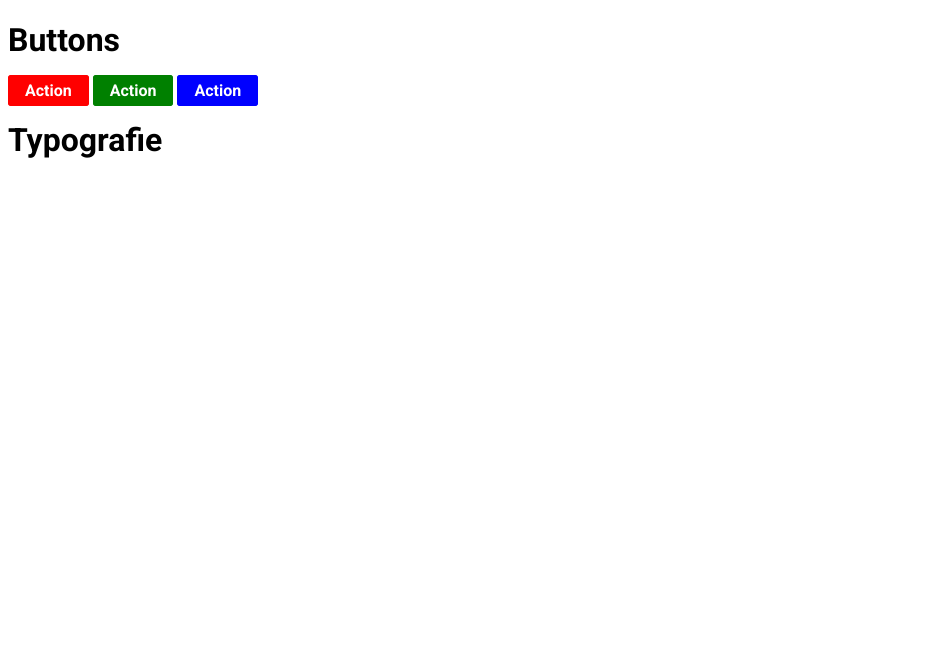
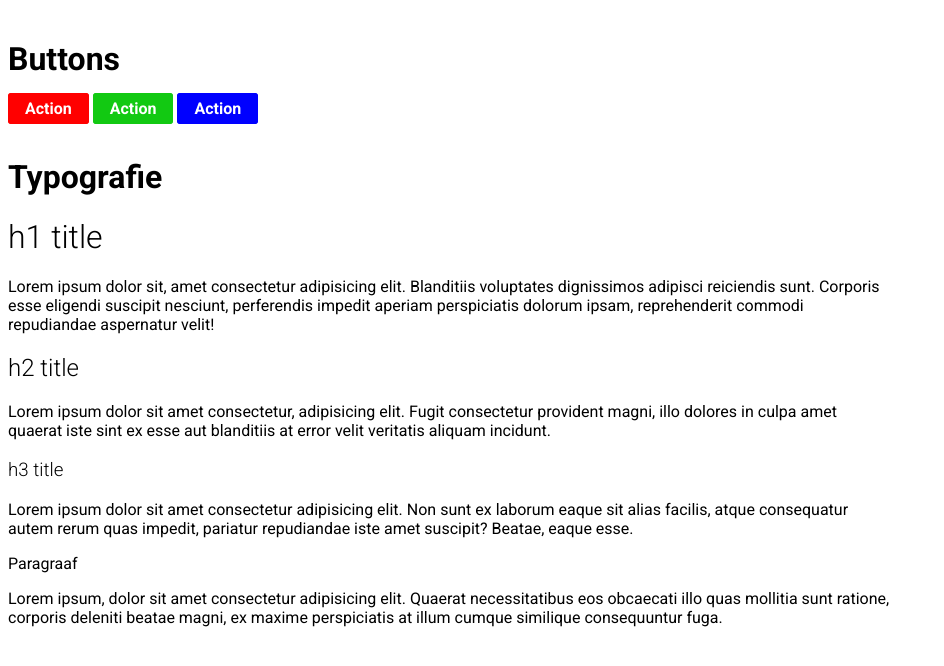
Before and after one commit to yoersaen/1718-nmd1-components, a plain HTML site: page app/index.html in a window 1280 px wide. Shown: the whole page, without its empty margins (0-944 px from the left). Drawn offline with Linux system fonts and the light colour scheme.

Commit message:
Update app

```diff
--- a/app/assets/css/main.css
+++ b/app/assets/css/main.css
@@ -18,14 +18,14 @@ html {
 }
 
 .primary-btn {
-    background-color: green;
+    background-color: rgb(18, 201, 18);
     color: white;
-    border-color: green;
+    border-color: rgb(18, 201, 18);
 }
 
 .primary-btn:hover {
     background: white;
-    color: green;
+    color: rgb(18, 201, 18);
 }
 
 .secondary-btn {
@@ -38,3 +38,15 @@ html {
     background: white;
     color: blue;
 }
+
+.title {
+    font-weight: 300;
+}
+
+.main-title {
+    margin-top: 40px;
+}
+
+.paragraaf-preview {
+    width: 70%;
+}
--- a/app/index.html
+++ b/app/index.html
@@ -11,13 +11,20 @@
 <body>
 
 
-    <h1>Buttons</h1>
+    <h1 class="main-title">Buttons</h1>
     <a href="#" class="btn">Action</a>
     <a href="#" class="btn primary-btn">Action</a>
     <a href="#" class="btn secondary-btn">Action</a>
 
-    <h1>Typografie</h1>
-
+    <h1 class="main-title">Typografie</h1>
+    <h1 class="title h1-title">h1 title</h1>
+    <p class="paragraaf-preview">Lorem ipsum dolor sit, amet consectetur adipisicing elit. Blanditiis voluptates dignissimos adipisci reiciendis sunt. Corporis esse eligendi suscipit nesciunt, perferendis impedit aperiam perspiciatis dolorum ipsam, reprehenderit commodi repudiandae aspernatur velit!</p>
+    <h2 class="title h2-title">h2 title</h2>
+    <p class="paragraaf-preview">Lorem ipsum dolor sit amet consectetur, adipisicing elit. Fugit consectetur provident magni, illo dolores in culpa amet quaerat iste sint ex esse aut blanditiis at error velit veritatis aliquam incidunt.</p>
+    <h3 class="title h3-title">h3 title</h3>
+    <p class="paragraaf-preview">Lorem ipsum dolor sit amet consectetur adipisicing elit. Non sunt ex laborum eaque sit alias facilis, atque consequatur autem rerum quas impedit, pariatur repudiandae iste amet suscipit? Beatae, eaque esse.</p>
+    <p class="paragraaf">Paragraaf</p>
+    <p class="paragraaf-preview">Lorem ipsum, dolor sit amet consectetur adipisicing elit. Quaerat necessitatibus eos obcaecati illo quas mollitia sunt ratione, corporis deleniti beatae magni, ex maxime perspiciatis at illum cumque similique consequuntur fuga.</p>
 
 </body>
 </html>
```
